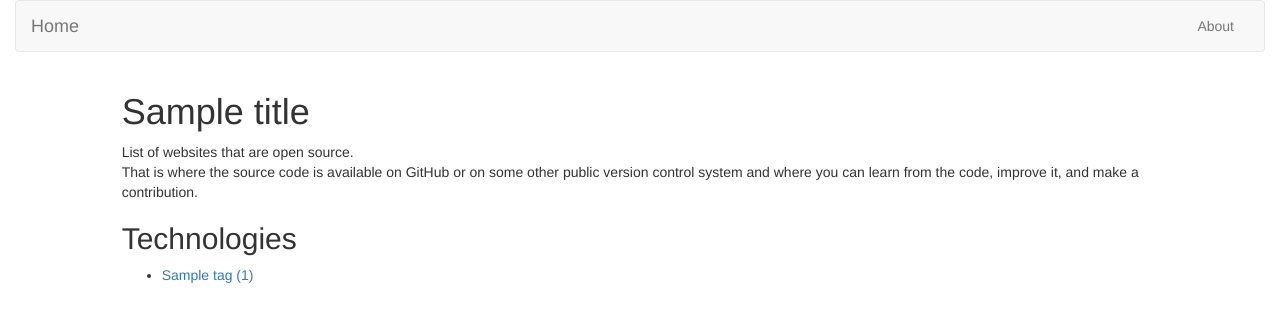
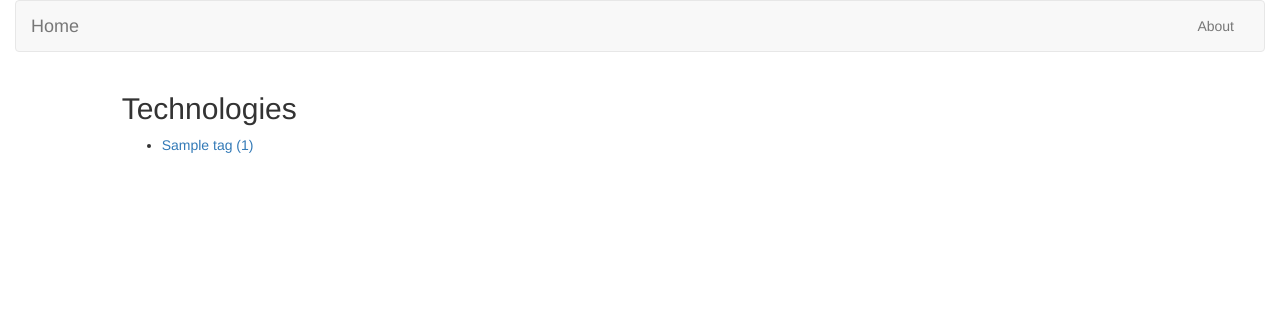
Before and after one commit to szabgab/open-source-websites, a Flask app: template templates/main.html in a window 1280 px wide. Shown: the top 322 px of the page. Run offline with Flask 2, Linux system fonts and the light colour scheme; the template is opened without the code that fills it: most values are stand-ins (such as "Sample title", 1, 10 or a date in 2020); parts of the project's set-up code (start-up, migrations or seed data) failed here and were passed over; some libraries are stand-ins or nearby versions.

Commit message:
old changes

```diff
--- a/templates/main.html
+++ b/templates/main.html
@@ -1,14 +1,5 @@
 {% include "incl/header.html" %}
-      <div class="row">
-          <div class="col-md-1"></div>
-          <div class="col-md-10">
-          <h1>{{title}}</h1>
-          List of websites that are open source.<br>
-          That is where the source code is available on GitHub or on some other public version control system
-          and where you can learn from the code, improve it, and make a contribution.
-          </div>
-          <div class="col-md-1"></div>
-      </div>
+
 
       <div class="row">
           <div class="col-md-1"></div>
```
